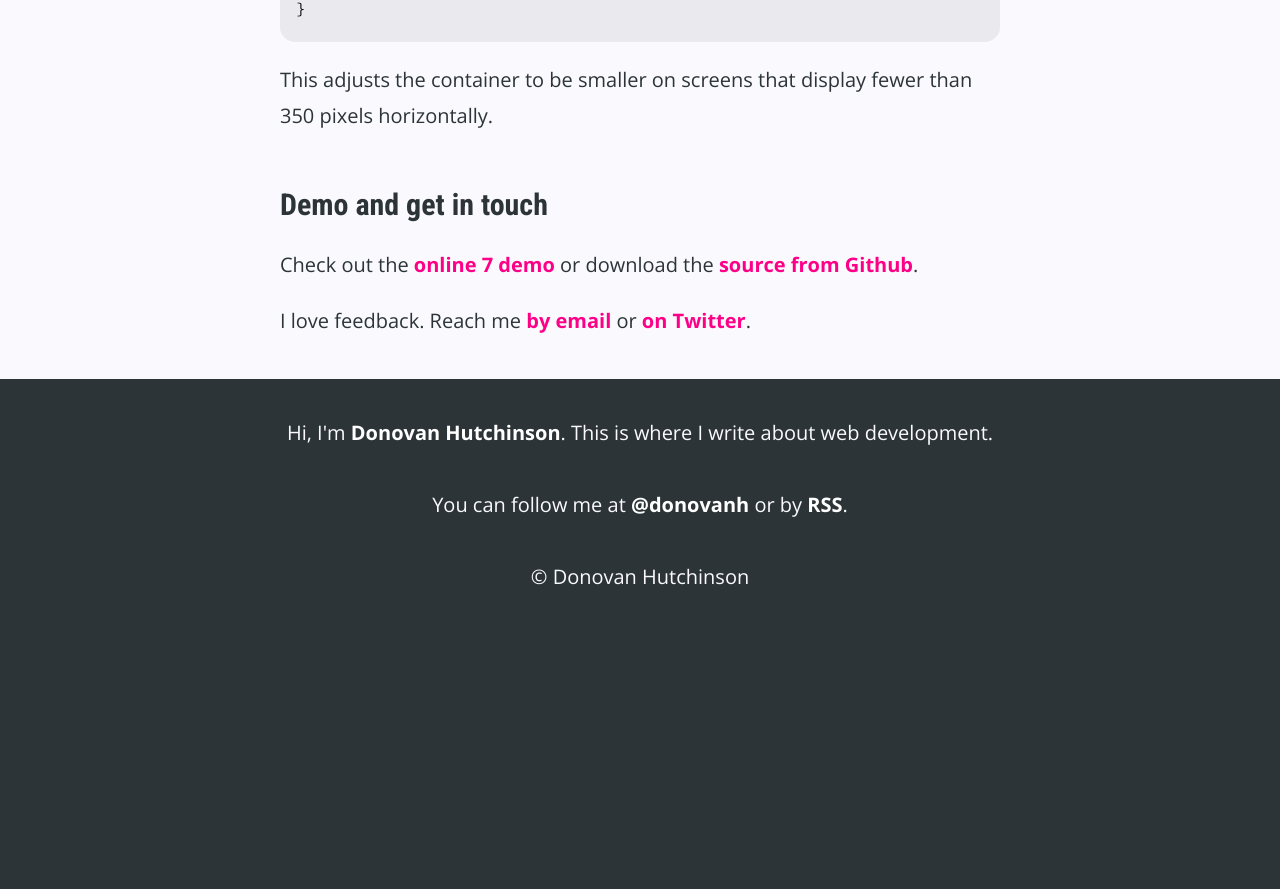
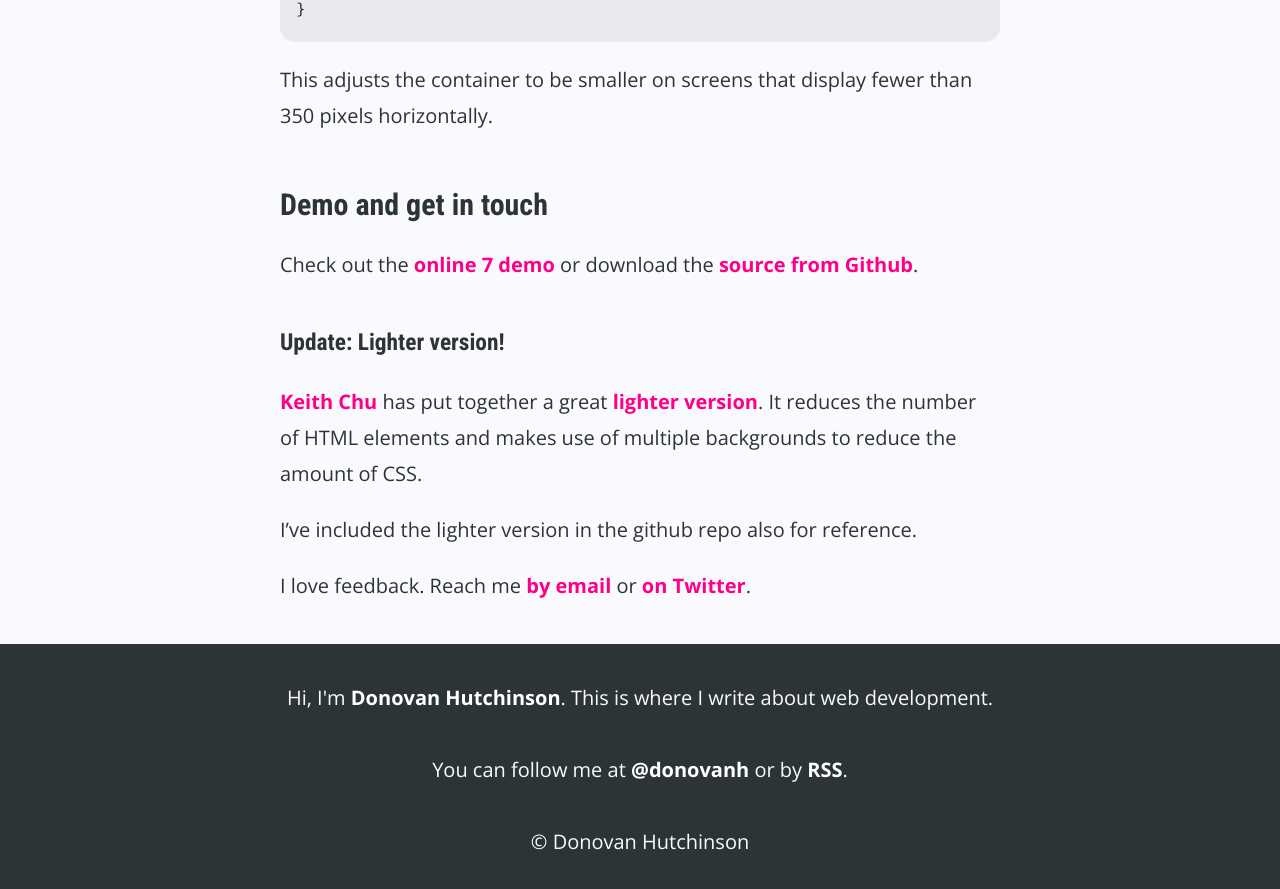
Before and after one commit to donovanh/donovanh.github.com, a Jekyll site: the page built from _posts/2013-06-11-seven.markdown, in a window 1280 px wide and 900 px high, scrolled down 14649 px. Shown: the top 889 px of the window. Built offline with Jekyll 4.4.1, drawn with Linux system fonts in a browser that asks for light colours; nearby versions of some CDN libraries; before the commit the page ends 15284 px from its top, so only the background shows below that.

Commit message:
Added link to Keith Chu lighter version

```diff
--- a/_posts/2013-06-11-seven.markdown
+++ b/_posts/2013-06-11-seven.markdown
@@ -252,6 +252,12 @@ This adjusts the container to be smaller on screens that display fewer than 350
 
 Check out the [online 7 demo](http://hop.ie/seven) or download the [source from Github](https://github.com/donovanh/seven).
 
+### Update: Lighter version!
+
+[Keith Chu](http://codepen.io/catharsis) has put together a great [lighter version](http://codepen.io/catharsis/pen/pkIdw). It reduces the number of HTML elements and makes use of multiple backgrounds to reduce the amount of CSS.
+
+I've included the lighter version in the github repo also for reference.
+
 I love feedback. Reach me [by email](mailto:d@hop.ie) or [on Twitter](http://twitter.com/donovanh).
 
 <style type="text/css">
--- a/_posts/2014-01-01-ideas.markdown
+++ b/_posts/2014-01-01-ideas.markdown
@@ -9,6 +9,8 @@ published: false
 
 Article: Publishing articles with webkit and CSS
 - css-regions
+
+Let's talk about gradients
 
 Do a thorough look into flexbox (maybe with some 3D also for proper craziness)
 - flexbox and how to fall back to non-supported browsers
```
